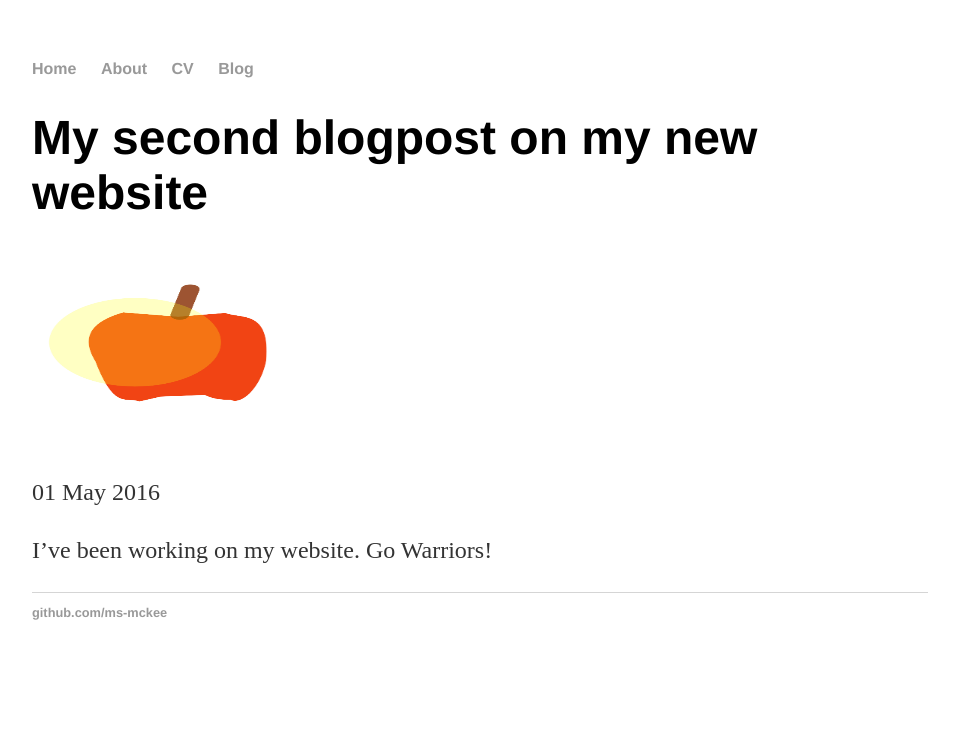
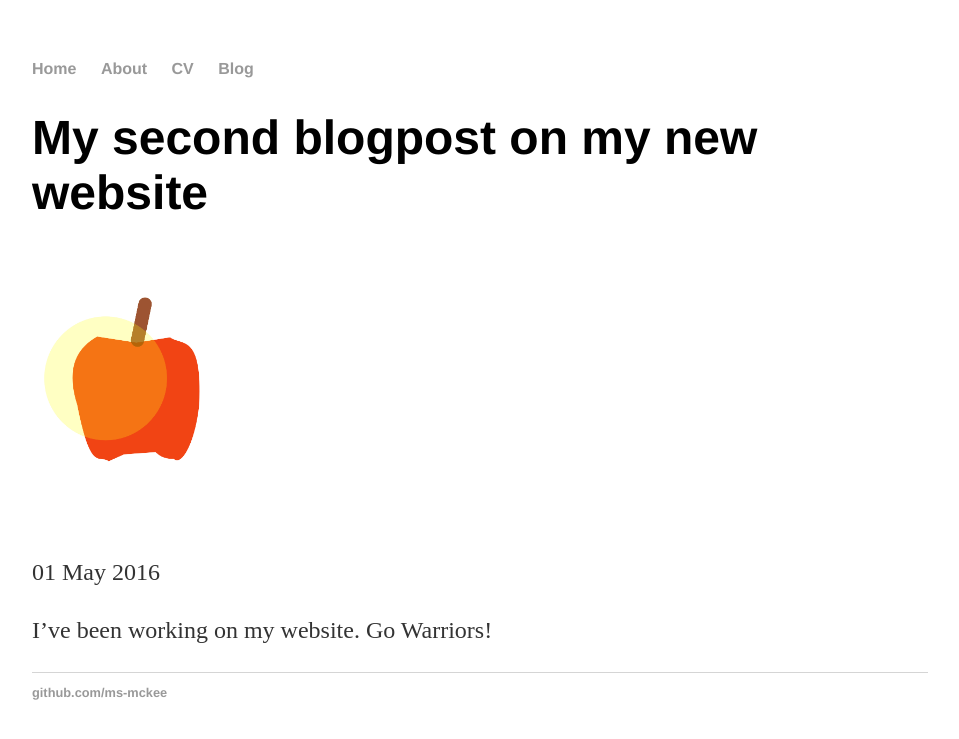
Before and after one commit to ms-mckee/ms-mckee.github.io, a Jekyll site: the page built from _posts/2016-05-01-second-blog-post.md, in a window 1280 px wide. Shown: the top 739 px of the page, without its empty margins (160-1119 px from the left). Built offline with Jekyll 4.4.1, drawn with Linux system fonts in a browser that asks for light colours.

Commit message:
Update post.html

```diff
--- a/_layouts/post.html
+++ b/_layouts/post.html
@@ -2,7 +2,7 @@
 layout: default
 ---
 <h1>{{ page.title }}</h1>
-<img src="{{site.url}}/assets/apple1.png", height=200, width=280>
+<img src="{{site.url}}/assets/apple1.png", height=280, width=200>
 <p class="meta">{{ page.date | date_to_string }}</p>
 
 <div class="post">
```
